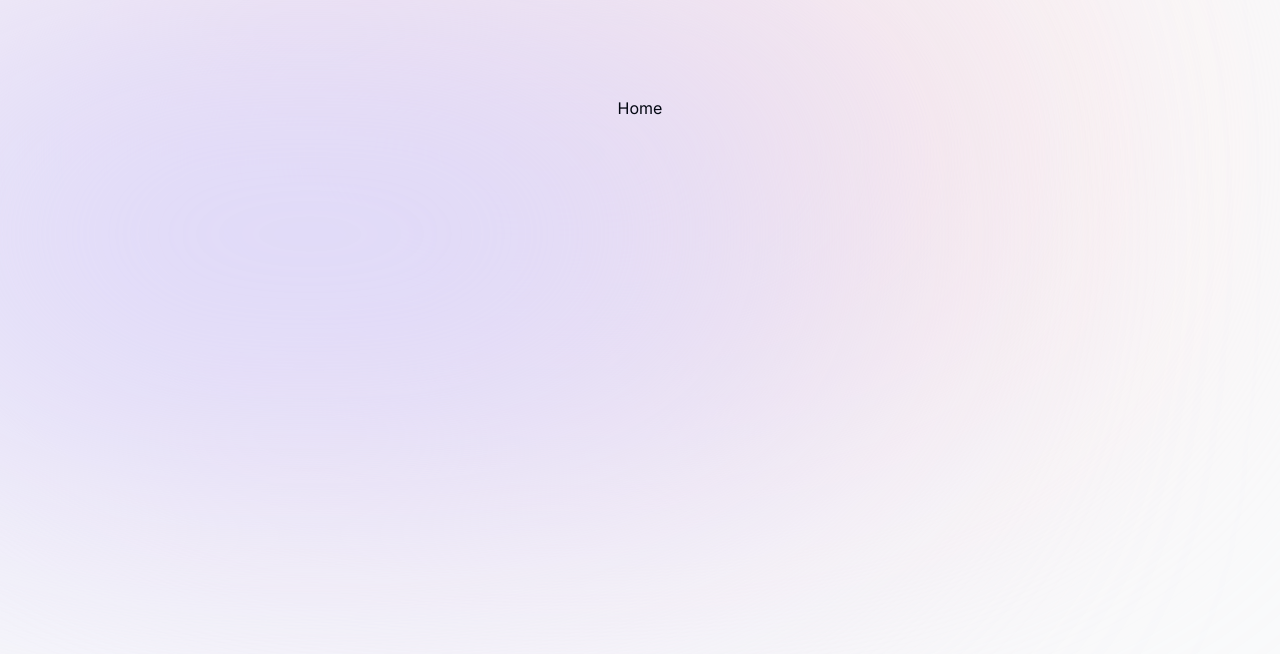
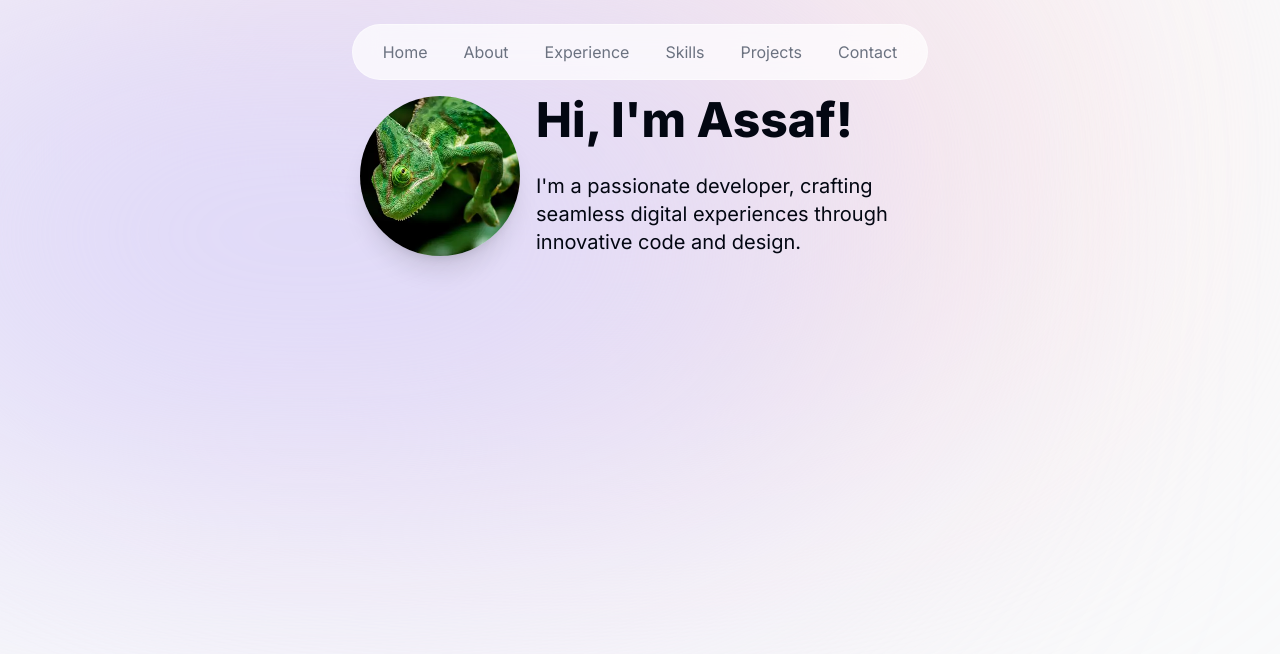
Before and after one commit to aFendell/portfolio, a Next.js app: page / in a window 1280 px wide. Shown: the top 654 px of the page. Built offline with nearby package versions, Linux system fonts and the light colour scheme.

Commit message:
feat: header intro section and font config fix

```diff
--- a/package.json
+++ b/package.json
@@ -11,6 +11,7 @@
   "dependencies": {
     "class-variance-authority": "^0.7.0",
     "clsx": "^2.1.0",
+    "framer-motion": "^10.18.0",
     "lucide-react": "^0.309.0",
     "next": "14.0.4",
     "react": "^18",
@@ -26,6 +27,8 @@
     "eslint": "^8",
     "eslint-config-next": "14.0.4",
     "postcss": "^8",
+    "prettier": "^3.2.2",
+    "prettier-plugin-tailwindcss": "^0.5.11",
     "tailwindcss": "^3.3.0",
     "typescript": "^5"
   }
--- a/src/app/layout.tsx
+++ b/src/app/layout.tsx
@@ -1,16 +1,15 @@
-import type { Metadata } from 'next';
-import { Inter as FontSans } from 'next/font/google';
-import './globals.css';
-import { cn } from '../lib/utils';
+import type { Metadata } from "next";
+import "@/app/globals.css";
 
-export const fontSans = FontSans({
-  subsets: ['latin'],
-  variable: '--font-sans',
-});
+import { cn } from "@/lib/utils";
+import Header from "@/components/layout/Header";
 
+import { Inter } from "next/font/google";
+
+const inter = Inter({ subsets: ["latin"] });
 export const metadata: Metadata = {
-  title: 'fendi.dev | Portfolio',
-  description: 'Assaf Fendell full-stack developer portfolio.',
+  title: "fendi.dev | Portfolio",
+  description: "Assaf Fendell full-stack developer portfolio.",
 };
 
 export default function RootLayout({
@@ -19,15 +18,15 @@ export default function RootLayout({
   children: React.ReactNode;
 }) {
   return (
-    <html lang='en'>
+    <html lang="en">
       <body
         className={cn(
-          'bg-gray-50 text-gray-950 relative min-h-screen font-sans antialiased',
-          fontSans.variable
-        )}
-      >
-        <div className='bg-[#fbe2e3] -z-10 absolute top-[-6rem] right-[11rem] h-[31.25rem] w-[31.25rem] rounded-full blur-[10rem] sm:w-[68.75rem]'></div>
-        <div className='bg-[#dbd7fb] -z-10 absolute top-[-1rem] left-[-51rem] h-[31.25rem] w-[31.25rem] rounded-full blur-[10rem] sm:w-[68.75rem] md:left-[-33rem] lg:left-[-28rem] xl:left-[-15rem] 2xl:left-[-5rem]'></div>
+          "relative min-h-[2000px] bg-gray-50 font-sans text-gray-950 antialiased",
+          inter.className,
+        )}>
+        <div className="absolute right-[11rem] top-[-6rem] -z-10 h-[31.25rem] w-[31.25rem] rounded-full bg-[#fbe2e3] blur-[10rem] sm:w-[68.75rem]"></div>
+        <div className="absolute left-[-51rem] top-[-1rem] -z-10 h-[31.25rem] w-[31.25rem] rounded-full bg-[#dbd7fb] blur-[10rem] sm:w-[68.75rem] md:left-[-33rem] lg:left-[-28rem] xl:left-[-15rem] 2xl:left-[-5rem]"></div>
+        <Header />
         {children}
       </body>
     </html>
--- a/src/app/page.tsx
+++ b/src/app/page.tsx
@@ -1,7 +1,9 @@
+import Intro from "@/components/sections/Intro";
+
 export default function Home() {
   return (
-    <main className='flex min-h-screen flex-col items-center justify-between p-24'>
-      Home
+    <main className="flex min-h-screen flex-col items-center justify-between px-3 py-24">
+      <Intro />
     </main>
   );
 }
--- a/src/components/layout/Header.tsx
+++ b/src/components/layout/Header.tsx
@@ -1,7 +1,36 @@
-export const Header = () => {
+"use client";
+import { motion } from "framer-motion";
+
+import { routes } from "@/data/routes";
+import Link from "next/link";
+
+const Header = () => {
   return (
-    <header className='z-[99] relative'>
-      <nav className='fixed top-0 left-1/2 h-20 w-full rounded-none border border-white border-opacity-40 bg-white bg-opacity-80 shadow-black/[0.03] backdrop-blur-sm'></nav>
+    <header className="relative z-[99]">
+      <motion.div
+        initial={{ y: -100, x: "-50%", opacity: 0 }}
+        animate={{ y: 0, x: "-50%", opacity: 1 }}
+        className="fixed left-1/2 top-0 flex h-20 w-full rounded-none border border-white border-opacity-40 bg-white bg-opacity-70 shadow-black/[0.03] backdrop-blur-md sm:top-6 sm:h-14 sm:w-[36rem] sm:rounded-full">
+        <nav className="flex flex-1 items-center justify-center">
+          <ul className="flex flex-wrap items-center justify-center gap-1">
+            {routes.map((route) => (
+              <motion.li
+                className="flex h-3/4 items-center justify-center"
+                key={route.hash}
+                initial={{ y: -100, opacity: 0 }}
+                animate={{ y: 0, opacity: 1 }}>
+                <Link
+                  className="rounded-full px-4 py-2 text-gray-500 transition hover:bg-gray-100 hover:text-gray-950"
+                  href={route.hash}>
+                  {route.name}
+                </Link>
+              </motion.li>
+            ))}
+          </ul>
+        </nav>
+      </motion.div>
     </header>
   );
 };
+
+export default Header;
--- /dev/null
+++ b/src/components/sections/Intro.tsx
@@ -0,0 +1,30 @@
+import Image from "next/image";
+import chameleon from "../../../public/images/chameleon1.webp";
+import { introData } from "@/data/intro";
+
+const Intro = () => {
+  const { title, subtitle } = introData;
+  return (
+    <section>
+      <div className="flex flex-col items-center gap-2 sm:flex-row sm:items-stretch sm:gap-4">
+        <Image
+          alt="chameleon profile picture"
+          src={chameleon}
+          className="h-24 w-24 rounded-full object-cover shadow-xl sm:h-40 sm:w-40"
+          priority={true}
+          quality={100}
+        />
+        <div className="content-evenly text-center sm:flex sm:flex-col sm:text-start">
+          <h1 className="text-4xl font-bold sm:mb-auto sm:text-5xl sm:font-extrabold">
+            {title}
+          </h1>
+          <p className="max-w-96 whitespace-pre-line text-pretty sm:text-xl">
+            {subtitle}
+          </p>
+        </div>
+      </div>
+    </section>
+  );
+};
+
+export default Intro;
--- /dev/null
+++ b/src/data/intro.ts
@@ -0,0 +1,5 @@
+export const introData = {
+  title: "Hi, I'm Assaf!",
+  subtitle:
+    "I'm a passionate developer, crafting seamless digital experiences through innovative code and design.",
+};
--- /dev/null
+++ b/src/data/overview.ts
@@ -0,0 +1,5 @@
+export const overviewData = {
+  title: "Overview.",
+  subtitle:
+    "I'm a full stack (frontend oriented) developer, experienced working in an agile environment, building well-structured, reusable components using React, Redux, TypeScript, and more to create fully responsive, frontend apps and developing REST APIs using Node.js and Nest.js.",
+};
--- a/tailwind.config.ts
+++ b/tailwind.config.ts
@@ -1,84 +1,80 @@
-import type { Config } from 'tailwindcss';
-import { fontFamily } from 'tailwindcss/defaultTheme';
+import type { Config } from "tailwindcss";
 
 const config = {
-  darkMode: ['class'],
+  darkMode: ["class"],
   content: [
-    './pages/**/*.{ts,tsx}',
-    './components/**/*.{ts,tsx}',
-    './app/**/*.{ts,tsx}',
-    './src/**/*.{ts,tsx}',
+    "./pages/**/*.{ts,tsx}",
+    "./components/**/*.{ts,tsx}",
+    "./app/**/*.{ts,tsx}",
+    "./src/**/*.{ts,tsx}",
   ],
-  prefix: '',
+  prefix: "",
   theme: {
     container: {
       center: true,
-      padding: '2rem',
+      padding: "2rem",
       screens: {
-        '2xl': '1400px',
+        "2xl": "1400px",
       },
     },
     extend: {
-      fontFamily: {
-        sans: ['var(--font-sans)', ...fontFamily.sans],
-      },
       colors: {
-        border: 'hsl(var(--border))',
-        input: 'hsl(var(--input))',
-        ring: 'hsl(var(--ring))',
-        background: 'hsl(var(--background))',
-        foreground: 'hsl(var(--foreground))',
+        border: "hsl(var(--border))",
+        input: "hsl(var(--input))",
+        ring: "hsl(var(--ring))",
+        background: "hsl(var(--background))",
+        foreground: "hsl(var(--foreground))",
         primary: {
-          DEFAULT: 'hsl(var(--primary))',
-          foreground: 'hsl(var(--primary-foreground))',
+          DEFAULT: "hsl(var(--primary))",
+          foreground: "hsl(var(--primary-foreground))",
         },
         secondary: {
-          DEFAULT: 'hsl(var(--secondary))',
-          foreground: 'hsl(var(--secondary-foreground))',
+          DEFAULT: "hsl(var(--secondary))",
+          foreground: "hsl(var(--secondary-foreground))",
         },
         destructive: {
-          DEFAULT: 'hsl(var(--destructive))',
-          foreground: 'hsl(var(--destructive-foreground))',
+          DEFAULT: "hsl(var(--destructive))",
+          foreground: "hsl(var(--destructive-foreground))",
         },
         muted: {
-          DEFAULT: 'hsl(var(--muted))',
-          foreground: 'hsl(var(--muted-foreground))',
+          DEFAULT: "hsl(var(--muted))",
+          foreground: "hsl(var(--muted-foreground))",
         },
         accent: {
-          DEFAULT: 'hsl(var(--accent))',
-          foreground: 'hsl(var(--accent-foreground))',
+          DEFAULT: "hsl(var(--accent))",
+          foreground: "hsl(var(--accent-foreground))",
         },
         popover: {
-          DEFAULT: 'hsl(var(--popover))',
-          foreground: 'hsl(var(--popover-foreground))',
+          DEFAULT: "hsl(var(--popover))",
+          foreground: "hsl(var(--popover-foreground))",
         },
         card: {
-          DEFAULT: 'hsl(var(--card))',
-          foreground: 'hsl(var(--card-foreground))',
+          DEFAULT: "hsl(var(--card))",
+          foreground: "hsl(var(--card-foreground))",
         },
       },
       borderRadius: {
-        lg: 'var(--radius)',
-        md: 'calc(var(--radius) - 2px)',
-        sm: 'calc(var(--radius) - 4px)',
+        lg: "var(--radius)",
+        md: "calc(var(--radius) - 2px)",
+        sm: "calc(var(--radius) - 4px)",
       },
       keyframes: {
-        'accordion-down': {
-          from: { height: '0' },
-          to: { height: 'var(--radix-accordion-content-height)' },
+        "accordion-down": {
+          from: { height: "0" },
+          to: { height: "var(--radix-accordion-content-height)" },
         },
-        'accordion-up': {
-          from: { height: 'var(--radix-accordion-content-height)' },
-          to: { height: '0' },
+        "accordion-up": {
+          from: { height: "var(--radix-accordion-content-height)" },
+          to: { height: "0" },
         },
       },
       animation: {
-        'accordion-down': 'accordion-down 0.2s ease-out',
-        'accordion-up': 'accordion-up 0.2s ease-out',
+        "accordion-down": "accordion-down 0.2s ease-out",
+        "accordion-up": "accordion-up 0.2s ease-out",
       },
     },
   },
-  plugins: [require('tailwindcss-animate')],
+  plugins: [require("tailwindcss-animate")],
 } satisfies Config;
 
 export default config;
```
Also changed, not shown: prettier.config.js (added, +7 -0 lines), tsconfig.json (+7 -1 lines), public/images/chameleon1.webp (added), 1 other file (tests, documents, lock files or other folders).
